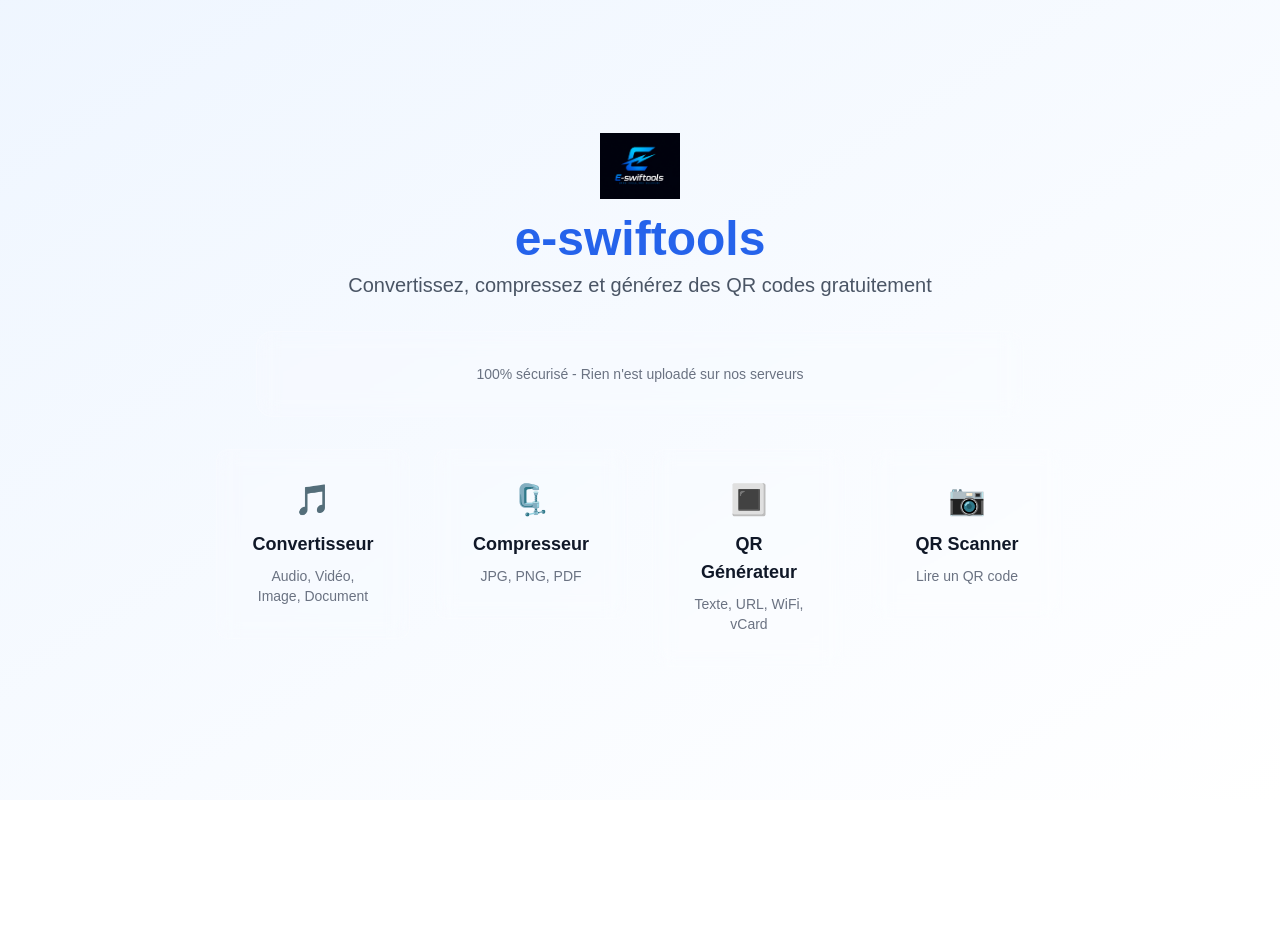
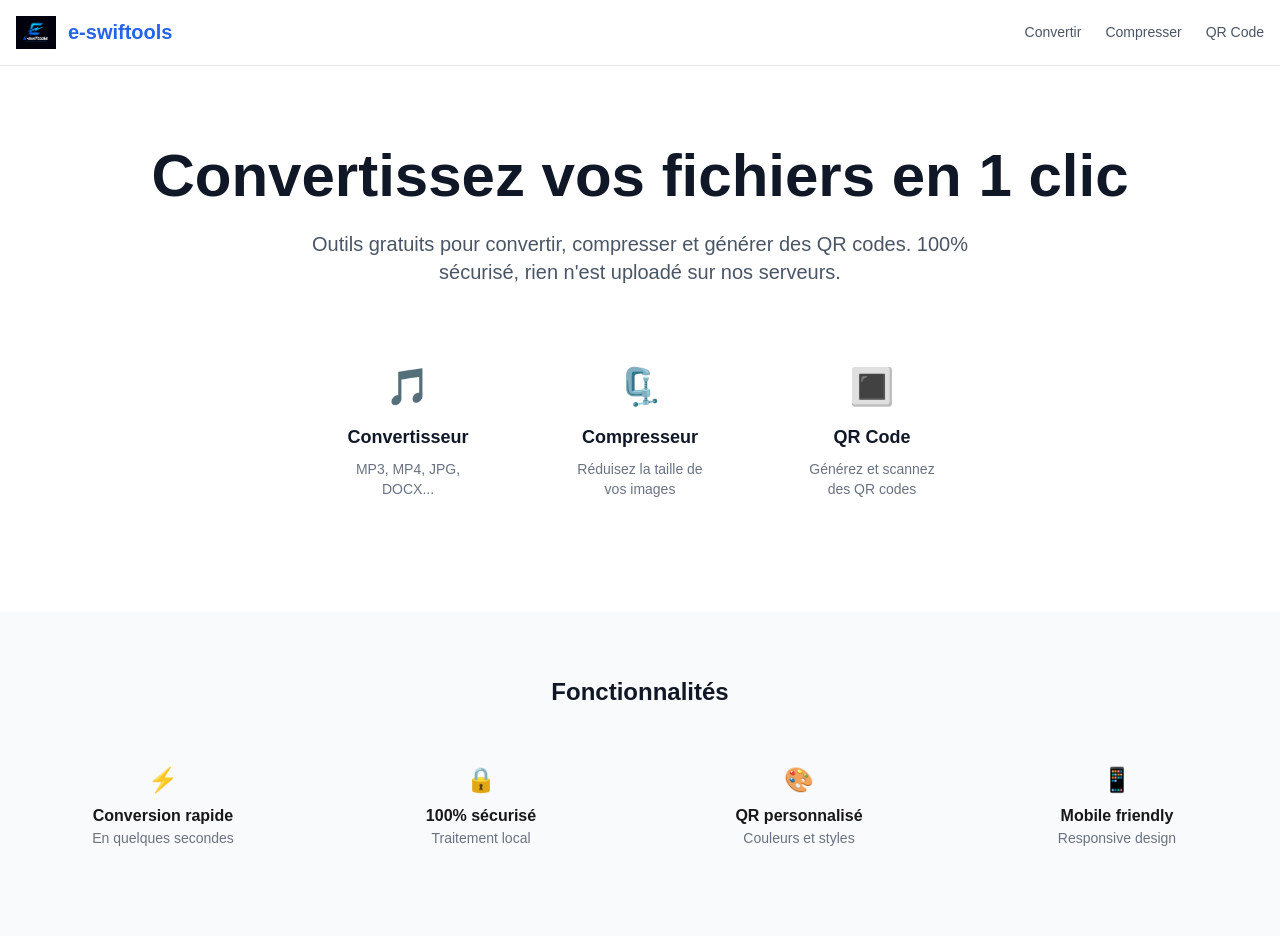
Before and after one commit to Amiral30/quickswitch-app, a Next.js app: page / in a window 1280 px wide. Shown: the top 952 px of the page. Before the commit the page ends 800 px from the top, so only its background shows below. Built offline with nearby package versions, Linux system fonts and the light colour scheme.

Commit message:
design: hero section, header, footer, complete redesign

```diff
--- a/src/app/page.tsx
+++ b/src/app/page.tsx
@@ -3,80 +3,87 @@
 
 export default function Home() {
   return (
-    <div className="flex flex-col flex-1 items-center justify-center bg-gradient-to-br from-blue-50 to-white dark:from-gray-900 dark:to-gray-800 min-h-screen px-4">
-      <div className="max-w-4xl mx-auto px-6 py-12 text-center">
-        <div className="mb-8">
-          <Image
-            src="/logo.png"
-            alt="e-swiftools"
-            width={80}
-            height={80}
-            className="mx-auto mb-4"
-          />
-          <h1 className="text-4xl md:text-5xl font-bold text-primary mb-2">
-            e-swiftools
-          </h1>
-          <p className="text-lg md:text-xl text-gray-600 dark:text-gray-300">
-            Convertissez, compressez et générez des QR codes gratuitement
-          </p>
+    <div className="min-h-screen bg-white dark:bg-gray-900">
+      <header className="bg-white/80 dark:bg-gray-900/80 backdrop-blur-md border-b border-gray-200 dark:border-gray-800">
+        <div className="max-w-7xl mx-auto px-4 py-4 flex justify-between items-center">
+          <Link href="/" className="flex items-center gap-3">
+            <Image src="/logo.png" alt="e-swiftools" width={40} height={40} />
+            <span className="text-xl font-bold text-primary">e-swiftools</span>
+          </Link>
+          <nav className="hidden md:flex gap-6 text-sm">
+            <Link href="/convert" className="text-gray-600 hover:text-primary">Convertir</Link>
+            <Link href="/compress/image" className="text-gray-600 hover:text-primary">Compresser</Link>
+            <Link href="/qr/generate" className="text-gray-600 hover:text-primary">QR Code</Link>
+          </nav>
         </div>
+      </header>
 
-        <div className="glass dark:glass-dark rounded-2xl p-8 max-w-3xl mx-auto mb-8">
-          <p className="text-sm text-gray-500 dark:text-gray-400">
-            100% sécurisé - Rien n'est uploadé sur nos serveurs
-          </p>
-        </div>
+      <section className="max-w-7xl mx-auto px-4 py-20 text-center">
+        <h1 className="text-5xl md:text-6xl font-bold text-gray-900 dark:text-white mb-6">
+          Convertissez vos fichiers en 1 clic
+        </h1>
+        <p className="text-xl text-gray-600 dark:text-gray-300 mb-12 max-w-2xl mx-auto">
+          Outils gratuits pour convertir, compresser et générer des QR codes. 100% sécurisé, rien n'est uploadé sur nos serveurs.
+        </p>
 
-        <div className="grid grid-cols-1 md:grid-cols-2 lg:grid-cols-4 gap-6 max-w-5xl mx-auto">
+        <div className="max-w-2xl mx-auto grid grid-cols-1 md:grid-cols-3 gap-6">
           <Link href="/convert" className="group">
-            <div className="glass dark:glass-dark p-8 rounded-xl hover:bg-white/20 dark:hover:bg-gray-800/30 transition-all">
-              <div className="text-3xl mb-3">🎵</div>
-              <h3 className="font-semibold text-lg mb-2 text-gray-900 dark:text-white">
-                Convertisseur
-              </h3>
-              <p className="text-sm text-gray-500 dark:text-gray-400">
-                Audio, Vidéo, Image, Document
-              </p>
+            <div className="glass dark:glass-dark p-8 rounded-2xl hover:scale-105 transition-transform">
+              <div className="text-4xl mb-4">🎵</div>
+              <h3 className="font-semibold text-lg mb-2 text-gray-900 dark:text-white">Convertisseur</h3>
+              <p className="text-sm text-gray-500 dark:text-gray-400">MP3, MP4, JPG, DOCX...</p>
             </div>
           </Link>
 
-          <Link href="/compress/image" className="group">
-            <div className="glass dark:glass-dark p-8 rounded-xl hover:bg-white/20 dark:hover:bg-gray-800/30 transition-all">
-              <div className="text-3xl mb-3">🗜️</div>
-              <h3 className="font-semibold text-lg mb-2 text-gray-900 dark:text-white">
-                Compresseur
-              </h3>
-              <p className="text-sm text-gray-500 dark:text-gray-400">
-                JPG, PNG, PDF
-              </p>
+          <Link href="/compress/image">
+            <div className="glass dark:glass-dark p-8 rounded-2xl hover:scale-105 transition-transform">
+              <div className="text-4xl mb-4">🗜️</div>
+              <h3 className="font-semibold text-lg mb-2 text-gray-900 dark:text-white">Compresseur</h3>
+              <p className="text-sm text-gray-500 dark:text-gray-400">Réduisez la taille de vos images</p>
             </div>
           </Link>
 
-          <Link href="/qr/generate" className="group">
-            <div className="glass dark:glass-dark p-8 rounded-xl hover:bg-white/20 dark:hover:bg-gray-800/30 transition-all">
-              <div className="text-3xl mb-3">🔳</div>
-              <h3 className="font-semibold text-lg mb-2 text-gray-900 dark:text-white">
-                QR Générateur
-              </h3>
-              <p className="text-sm text-gray-500 dark:text-gray-400">
-                Texte, URL, WiFi, vCard
-              </p>
-            </div>
-          </Link>
-
-          <Link href="/qr/scan" className="group">
-            <div className="glass dark:glass-dark p-8 rounded-xl hover:bg-white/20 dark:hover:bg-gray-800/30 transition-all">
-              <div className="text-3xl mb-3">📷</div>
-              <h3 className="font-semibold text-lg mb-2 text-gray-900 dark:text-white">
-                QR Scanner
-              </h3>
-              <p className="text-sm text-gray-500 dark:text-gray-400">
-                Lire un QR code
-              </p>
+          <Link href="/qr/generate">
+            <div className="glass dark:glass-dark p-8 rounded-2xl hover:scale-105 transition-transform">
+              <div className="text-4xl mb-4">🔳</div>
+              <h3 className="font-semibold text-lg mb-2 text-gray-900 dark:text-white">QR Code</h3>
+              <p className="text-sm text-gray-500 dark:text-gray-400">Générez et scannez des QR codes</p>
             </div>
           </Link>
         </div>
-      </div>
+      </section>
+
+      <section className="bg-gray-50 dark:bg-gray-800 py-16">
+        <div className="max-w-7xl mx-auto px-4 text-center">
+          <h2 className="text-2xl font-bold text-gray-900 dark:text-white mb-8">Fonctionnalités</h2>
+          <div className="grid grid-cols-1 md:grid-cols-2 lg:grid-cols-4 gap-6">
+            <div className="p-6">
+              <div className="text-2xl mb-2">⚡</div>
+              <h4 className="font-semibold">Conversion rapide</h4>
+              <p className="text-sm text-gray-500">En quelques secondes</p>
+            </div>
+            <div className="p-6">
+              <div className="text-2xl mb-2">🔒</div>
+              <h4 className="font-semibold">100% sécurisé</h4>
+              <p className="text-sm text-gray-500">Traitement local</p>
+            </div>
+            <div className="p-6">
+              <div className="text-2xl mb-2">🎨</div>
+              <h4 className="font-semibold">QR personnalisé</h4>
+              <p className="text-sm text-gray-500">Couleurs et styles</p>
+            </div>
+            <div className="p-6">
+              <div className="text-2xl mb-2">📱</div>
+              <h4 className="font-semibold">Mobile friendly</h4>
+              <p className="text-sm text-gray-500">Responsive design</p>
+            </div>
+          </div>
+        </div>
+      </section>
+
+      <footer className="py-8 text-center text-gray-500 text-sm">
+        © 2026 e-swiftools. Tous droits réservés.
+      </footer>
     </div>
   );
 }
```
